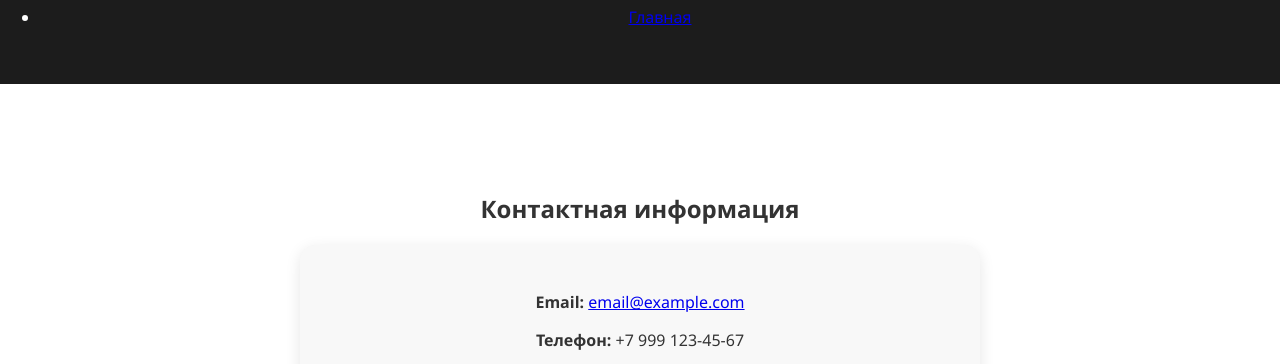
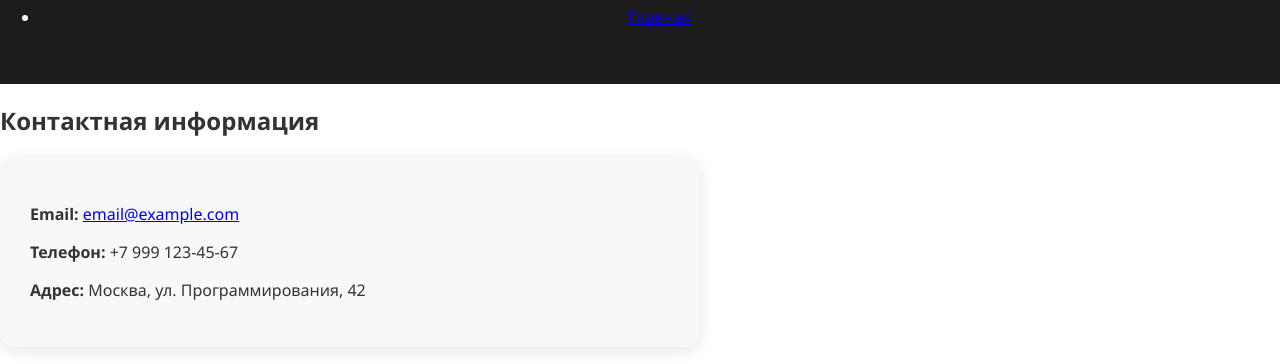
Before and after one commit to luNarinXN/portfol, a plain HTML site: page contacts.html in a window 1280 px wide. Shown: the part 120-484 px from the top of the page. Drawn offline with Linux system fonts and the light colour scheme.

Commit message:
Update contacts.css

```diff
--- a/contacts.css
+++ b/contacts.css
@@ -1,4 +1,4 @@
-/* Общие стили */
+/* Контакты */
 body {
   font-family: 'Segoe UI', Tahoma, Geneva, Verdana, sans-serif;
   margin: 0;
@@ -18,18 +18,7 @@ header {
   text-align: center;
 }
 
-/* Контейнер для центрирования контента */
-main {
-  flex: 1;
-  display: flex;
-  flex-direction: column;
-  align-items: center;
-  justify-content: center;
-  padding: 60px 20px;
-  text-align: center;
-}
-
-/* Контактная информация */
+/* Контактная карточка */
 .contact-card {
   background: #f8f8f8;
   padding: 30px;
@@ -64,7 +53,7 @@ main {
   height: 40px;
 }
 
-/* Футер (перемещён в самый низ) */
+/* Футер */
 footer {
   background: #1c1c1c;
   color: white;
```
